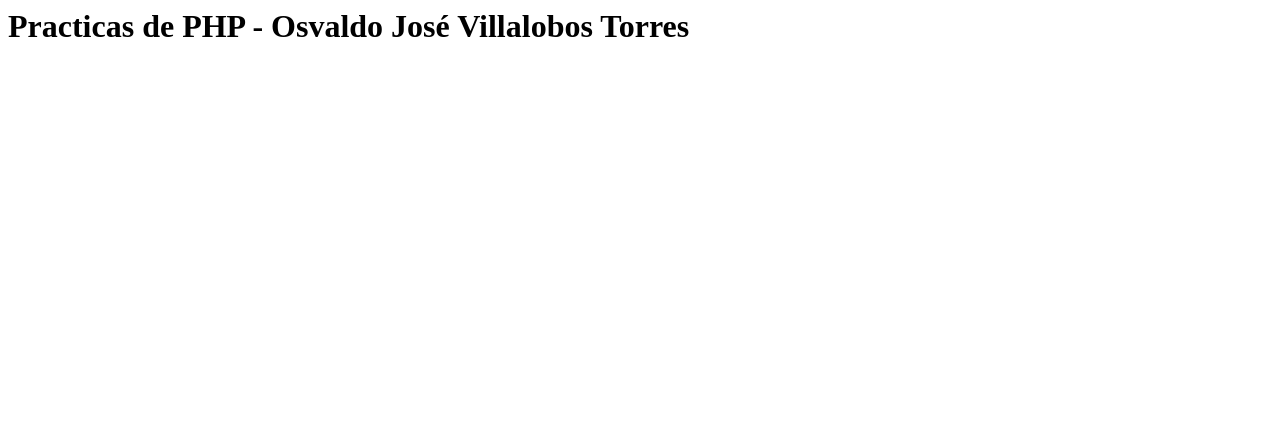
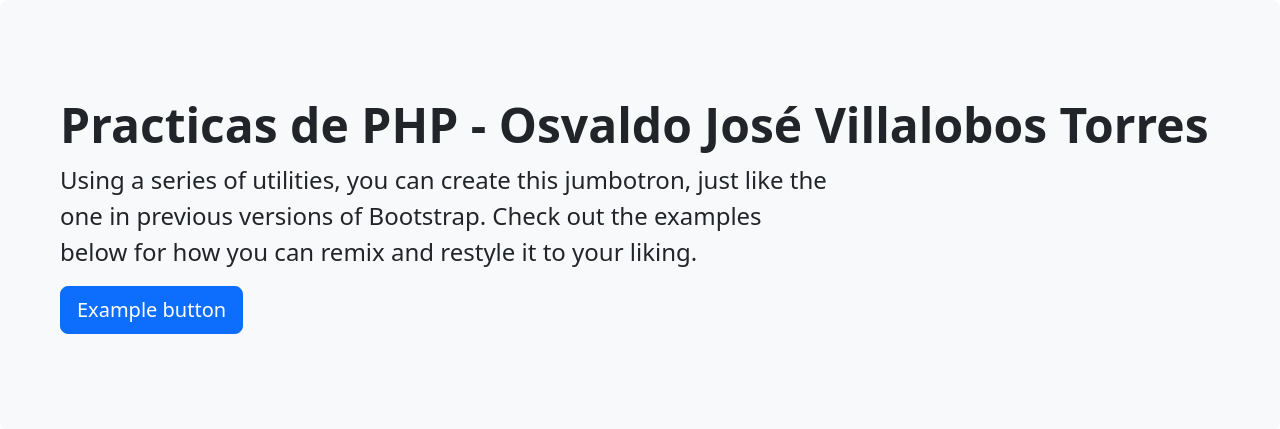
Before and after one commit to ovillalt/Practicas-de-PHP, a PHP site: page / in a window 1280 px wide. Shown: the top 429 px of the page. Run offline with PHP 8.4, Linux system fonts and the light colour scheme.

Commit message:
Update index.php

```diff
--- a/index.php
+++ b/index.php
@@ -1 +1,49 @@
-<h1>Practicas de PHP - Osvaldo José Villalobos Torres</h1>
+<!doctype html>
+<html lang="es">
+
+<head>
+    <title>Practicas de PHP - Osvaldo José Villalobos Torres</title>
+    <!-- Required meta tags -->
+    <meta charset="utf-8" />
+    <meta name="viewport" content="width=device-width, initial-scale=1, shrink-to-fit=no" />
+
+    <!-- Bootstrap CSS v5.2.1 -->
+    <link href="https://cdn.jsdelivr.net/npm/bootstrap@5.3.2/dist/css/bootstrap.min.css" rel="stylesheet"
+        integrity="sha384-T3c6CoIi6uLrA9TneNEoa7RxnatzjcDSCmG1MXxSR1GAsXEV/Dwwykc2MPK8M2HN" crossorigin="anonymous" />
+</head>
+
+<body>
+    <header>
+        <!-- place navbar here -->
+    </header>
+    <main>
+        <div class="p-5 mb-4 bg-light rounded-3">
+            <div class="container-fluid py-5">
+                <h1 class="display-5 fw-bold">Practicas de PHP - Osvaldo José Villalobos Torres</h1>
+                <p class="col-md-8 fs-4">
+                    Using a series of utilities, you can create this jumbotron, just
+                    like the one in previous versions of Bootstrap. Check out the
+                    examples below for how you can remix and restyle it to your liking.
+                </p>
+                <button class="btn btn-primary btn-lg" type="button">
+                    Example button
+                </button>
+            </div>
+        </div>
+
+
+    </main>
+    <footer>
+        <!-- place footer here -->
+    </footer>
+    <!-- Bootstrap JavaScript Libraries -->
+    <script src="https://cdn.jsdelivr.net/npm/@popperjs/core@2.11.8/dist/umd/popper.min.js"
+        integrity="sha384-I7E8VVD/ismYTF4hNIPjVp/Zjvgyol6VFvRkX/vR+Vc4jQkC+hVqc2pM8ODewa9r"
+        crossorigin="anonymous"></script>
+
+    <script src="https://cdn.jsdelivr.net/npm/bootstrap@5.3.2/dist/js/bootstrap.min.js"
+        integrity="sha384-BBtl+eGJRgqQAUMxJ7pMwbEyER4l1g+O15P+16Ep7Q9Q+zqX6gSbd85u4mG4QzX+"
+        crossorigin="anonymous"></script>
+</body>
+
+</html>
```
